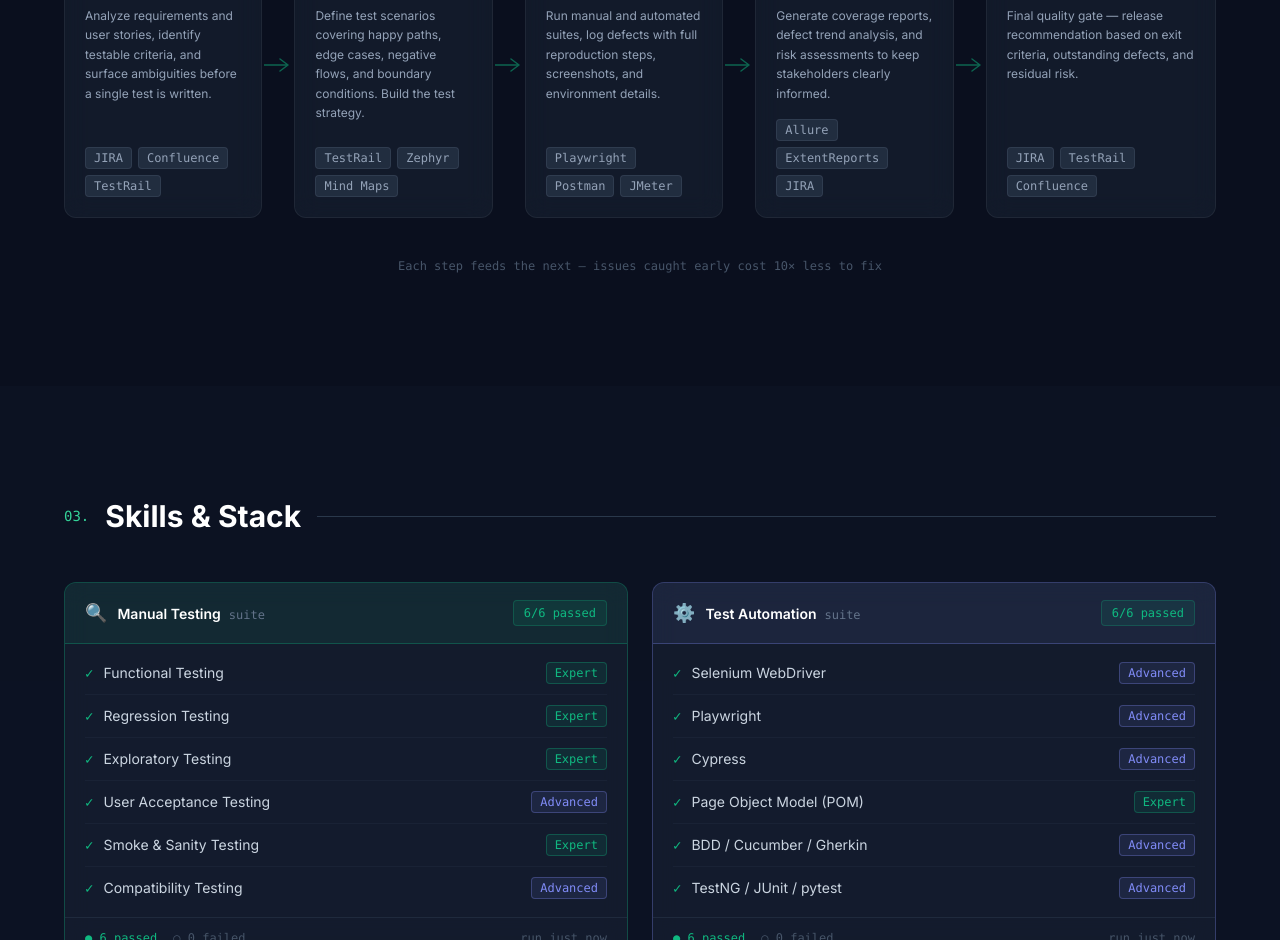
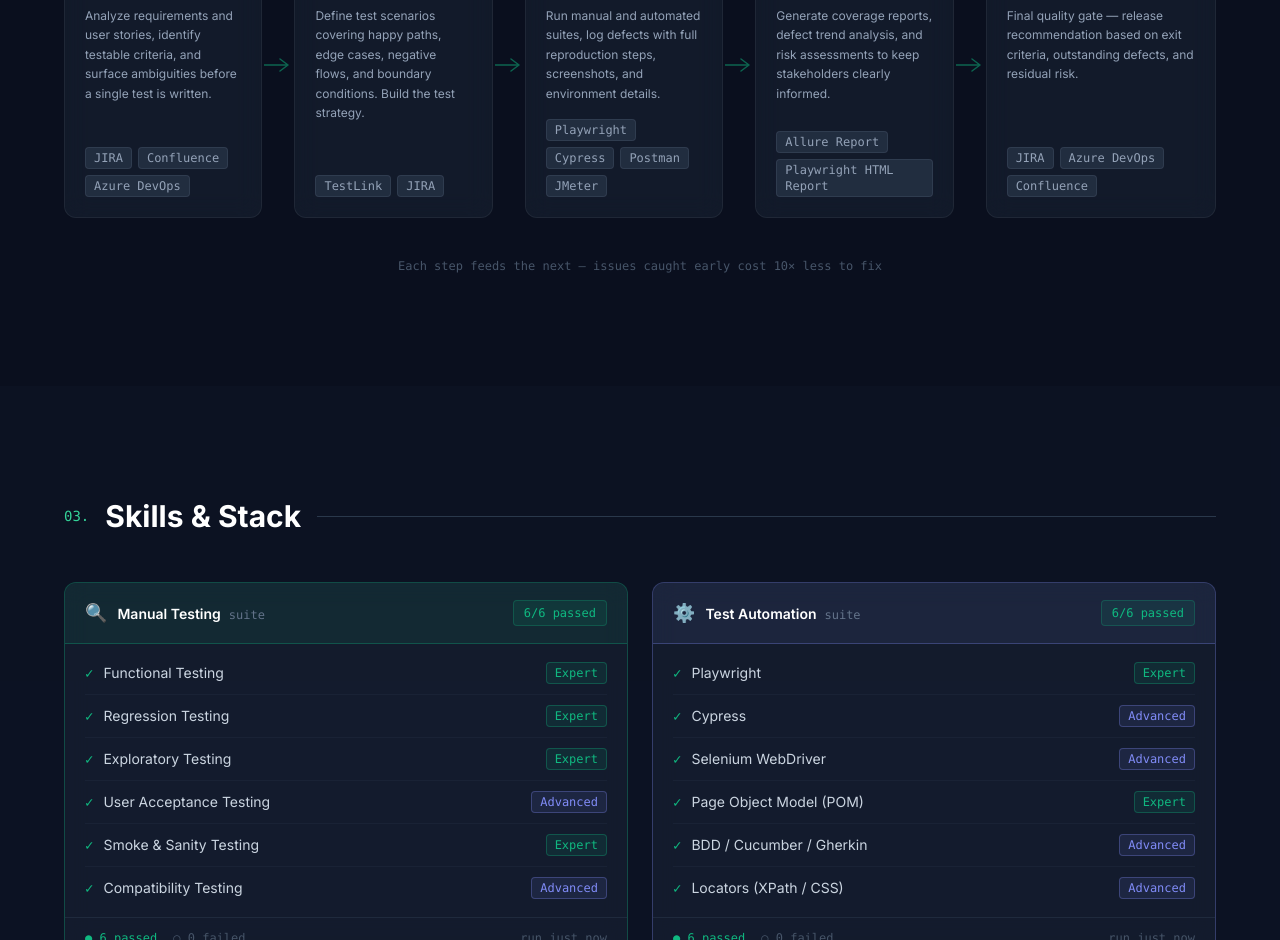
Before and after one commit to pavolhrabcak/qa-portfolio, a React (Vite) app: page / in a window 1280 px wide. Shown: the part 1860-2800 px from the top of the page. Built offline with nearby package versions, Linux system fonts and the light colour scheme.

Commit message:
Added real data

```diff
--- a/src/components/Hero.jsx
+++ b/src/components/Hero.jsx
@@ -21,10 +21,10 @@ const EmailIcon = () => (
 )
 
 const METRICS = [
-  { value: 1247, display: '1,247', label: 'Bugs Reported',  color: '#f87171', delay: 200 },
-  { value: 94,   display: '94%',   label: 'Test Coverage',  color: '#10b981', delay: 350, bar: 94 },
-  { value: 312,  display: '312',   label: 'Test Cases',     color: '#818cf8', delay: 500 },
-  { value: 0,    display: '0',     label: 'P1 Bugs Open',   color: '#10b981', delay: 650 },
+  { value: 450, display: '450',  label: 'E2E Tests',      color: '#818cf8', delay: 200 },
+  { value: 98,  display: '98%',  label: 'Pass Rate',      color: '#10b981', delay: 350, bar: 98 },
+  { value: 4,   display: '4',    label: 'Roles Covered',  color: '#a78bfa', delay: 500 },
+  { value: 0,   display: '0',    label: 'P1 Bugs Open',   color: '#10b981', delay: 650 },
 ]
 
 function MetricCell({ display, label, color, bar, delay }) {
@@ -107,7 +107,7 @@ function MetricsWidget() {
             PASSED
           </span>
         </div>
-        <div className="text-slate-600 text-xs font-mono">312/312 tests · 0 failures · 2 min ago</div>
+        <div className="text-slate-600 text-xs font-mono">450/450 tests · 0 failures · 2 min ago</div>
       </div>
 
       {/* Activity sparkline (decorative) */}
--- a/src/components/HowIWork.jsx
+++ b/src/components/HowIWork.jsx
@@ -9,7 +9,7 @@ const STEPS = [
     title: 'Spec Review',
     description:
       'Analyze requirements and user stories, identify testable criteria, and surface ambiguities before a single test is written.',
-    tools: ['JIRA', 'Confluence', 'TestRail'],
+    tools: ['JIRA', 'Confluence', 'Azure DevOps'],
   },
   {
     number: '02',
@@ -17,7 +17,7 @@ const STEPS = [
     title: 'Test Design',
     description:
       'Define test scenarios covering happy paths, edge cases, negative flows, and boundary conditions. Build the test strategy.',
-    tools: ['TestRail', 'Zephyr', 'Mind Maps'],
+    tools: ['TestLink', 'JIRA'],
   },
   {
     number: '03',
@@ -25,7 +25,7 @@ const STEPS = [
     title: 'Execution',
     description:
       'Run manual and automated suites, log defects with full reproduction steps, screenshots, and environment details.',
-    tools: ['Playwright', 'Postman', 'JMeter'],
+    tools: ['Playwright', 'Cypress', 'Postman', 'JMeter'],
   },
   {
     number: '04',
@@ -33,7 +33,7 @@ const STEPS = [
     title: 'Reporting',
     description:
       'Generate coverage reports, defect trend analysis, and risk assessments to keep stakeholders clearly informed.',
-    tools: ['Allure', 'ExtentReports', 'JIRA'],
+    tools: ['Allure Report', 'Playwright HTML Report'],
   },
   {
     number: '05',
@@ -41,7 +41,7 @@ const STEPS = [
     title: 'Sign-off',
     description:
       'Final quality gate — release recommendation based on exit criteria, outstanding defects, and residual risk.',
-    tools: ['JIRA', 'TestRail', 'Confluence'],
+    tools: ['JIRA', 'Azure DevOps', 'Confluence'],
   },
 ]
 
--- a/src/components/Skills.jsx
+++ b/src/components/Skills.jsx
@@ -110,7 +110,7 @@ export default function Skills() {
         {/* ── Divider ── */}
         <div className="flex items-center gap-4 mb-10">
           <div className="flex-1 h-px" style={{ background: 'rgba(51,65,85,0.6)' }} />
-          <span className="text-xs font-mono text-slate-500 uppercase tracking-widest px-3">Technologies</span>
+          <span className="text-xs font-mono text-slate-500 uppercase tracking-widest px-3">Technologies & Tools</span>
           <div className="flex-1 h-px" style={{ background: 'rgba(51,65,85,0.6)' }} />
         </div>
 
--- a/src/components/Technologies.jsx
+++ b/src/components/Technologies.jsx
@@ -10,7 +10,7 @@ export default function Technologies() {
   return (
     <section id="technologies" className="py-28 px-6">
       <div ref={ref} className={`max-w-6xl mx-auto reveal ${visible ? 'visible' : ''}`}>
-        <SectionHeader index="04" title="Tech Stack" />
+        <SectionHeader index="04" title="Technologies & Tools" />
 
         <div className="grid md:grid-cols-2 lg:grid-cols-3 gap-5 mt-12">
           {technologies.map((cat) => (
--- a/src/data.js
+++ b/src/data.js
@@ -35,12 +35,12 @@ export const skills = [
     emoji: '⚙️',
     accent: { border: 'rgba(129,140,248,0.3)', glow: 'rgba(129,140,248,0.08)' },
     items: [
-      { name: 'Selenium WebDriver',         level: 88 },
-      { name: 'Playwright',                 level: 85 },
-      { name: 'Cypress',                    level: 80 },
-      { name: 'Page Object Model (POM)',    level: 90 },
-      { name: 'BDD / Cucumber / Gherkin',  level: 82 },
-      { name: 'TestNG / JUnit / pytest',   level: 85 },
+      { name: 'Playwright',                 level: 90 },
+      { name: 'Cypress',                    level: 85 },
+      { name: 'Selenium WebDriver',         level: 82 },
+      { name: 'Page Object Model (POM)',    level: 92 },
+      { name: 'BDD / Cucumber / Gherkin',  level: 80 },
+      { name: 'Locators (XPath / CSS)',     level: 88 },
     ],
   },
   {
@@ -49,70 +49,64 @@ export const skills = [
     accent: { border: 'rgba(168,85,247,0.3)', glow: 'rgba(168,85,247,0.08)' },
     items: [
       { name: 'REST API Testing',           level: 90 },
-      { name: 'Postman / Newman',           level: 92 },
-      { name: 'REST Assured',               level: 78 },
+      { name: 'Postman',                    level: 88 },
       { name: 'JMeter',                     level: 75 },
-      { name: 'GraphQL Testing',            level: 70 },
-      { name: 'k6 Load Testing',            level: 68 },
     ],
   },
   {
-    category: 'Desktop Testing',
-    emoji: '🖥️',
+    category: 'Methodologies',
+    emoji: '🔄',
     accent: { border: 'rgba(52,211,153,0.3)', glow: 'rgba(52,211,153,0.08)' },
     items: [
-      { name: 'Windows Desktop Apps',       level: 88 },
-      { name: 'Electron Applications',      level: 80 },
-      { name: 'WinForms / WPF',            level: 75 },
-      { name: 'Installation Testing',       level: 85 },
-      { name: 'Usability Testing',          level: 82 },
-      { name: 'Accessibility Testing',      level: 70 },
+      { name: 'Agile',                      level: 92 },
+      { name: 'Scrum',                      level: 90 },
+      { name: 'Kanban',                     level: 82 },
     ],
   },
 ]
 
 export const technologies = [
   {
-    category: 'Automation Frameworks',
-    color: 'text-emerald-300',
-    bg: 'rgba(16,185,129,0.08)',
-    border: 'rgba(16,185,129,0.25)',
-    items: ['Selenium WebDriver', 'Playwright', 'Cypress', 'Appium', 'TestNG', 'JUnit', 'pytest', 'Robot Framework'],
-  },
-  {
-    category: 'Programming Languages',
-    color: 'text-emerald-300',
-    bg: 'rgba(129,140,248,0.08)',
-    border: 'rgba(129,140,248,0.25)',
-    items: ['Python', 'Java', 'JavaScript', 'TypeScript', 'C#', 'SQL', 'Bash'],
-  },
-  {
-    category: 'API & Performance',
-    color: 'text-purple-300',
-    bg: 'rgba(168,85,247,0.08)',
-    border: 'rgba(168,85,247,0.25)',
-    items: ['Postman', 'REST Assured', 'SoapUI', 'JMeter', 'k6', 'Gatling', 'Newman'],
-  },
-  {
     category: 'CI/CD & DevOps',
     color: 'text-orange-300',
     bg: 'rgba(249,115,22,0.08)',
     border: 'rgba(249,115,22,0.25)',
-    items: ['Jenkins', 'GitHub Actions', 'GitLab CI', 'Docker', 'Git', 'Maven', 'Gradle'],
+    items: ['GitHub', 'GitHub Actions', 'Azure DevOps', 'Jenkins', 'Docker', 'Linux', 'Terminal'],
   },
   {
     category: 'Bug Tracking & TMS',
     color: 'text-red-300',
     bg: 'rgba(239,68,68,0.08)',
     border: 'rgba(239,68,68,0.25)',
-    items: ['JIRA', 'TestRail', 'Zephyr', 'qTest', 'Bugzilla', 'Azure DevOps'],
+    items: ['JIRA', 'Azure DevOps', 'TestLink'],
   },
   {
-    category: 'Reporting & Tooling',
+    category: 'IDE & AI Tools',
+    color: 'text-violet-300',
+    bg: 'rgba(139,92,246,0.08)',
+    border: 'rgba(139,92,246,0.25)',
+    items: ['VS Code', 'Claude', 'GitHub Copilot', 'Codex'],
+  },
+  {
+    category: 'Languages & Data',
+    color: 'text-cyan-300',
+    bg: 'rgba(6,182,212,0.08)',
+    border: 'rgba(6,182,212,0.25)',
+    items: ['SQL', 'JSON', 'XML'],
+  },
+  {
+    category: 'Design & Markup',
+    color: 'text-pink-300',
+    bg: 'rgba(236,72,153,0.08)',
+    border: 'rgba(236,72,153,0.25)',
+    items: ['Figma', 'Zeplin', 'HTML', 'CSS', 'Tailwind', 'Bootstrap'],
+  },
+  {
+    category: 'Reporting & Documentation',
     color: 'text-blue-300',
     bg: 'rgba(59,130,246,0.08)',
     border: 'rgba(59,130,246,0.25)',
-    items: ['Allure Report', 'ExtentReports', 'VS Code', 'IntelliJ IDEA', 'Fiddler', 'Charles Proxy'],
+    items: ['Allure Report', 'Playwright HTML Report', 'Confluence'],
   },
 ]
 
```
